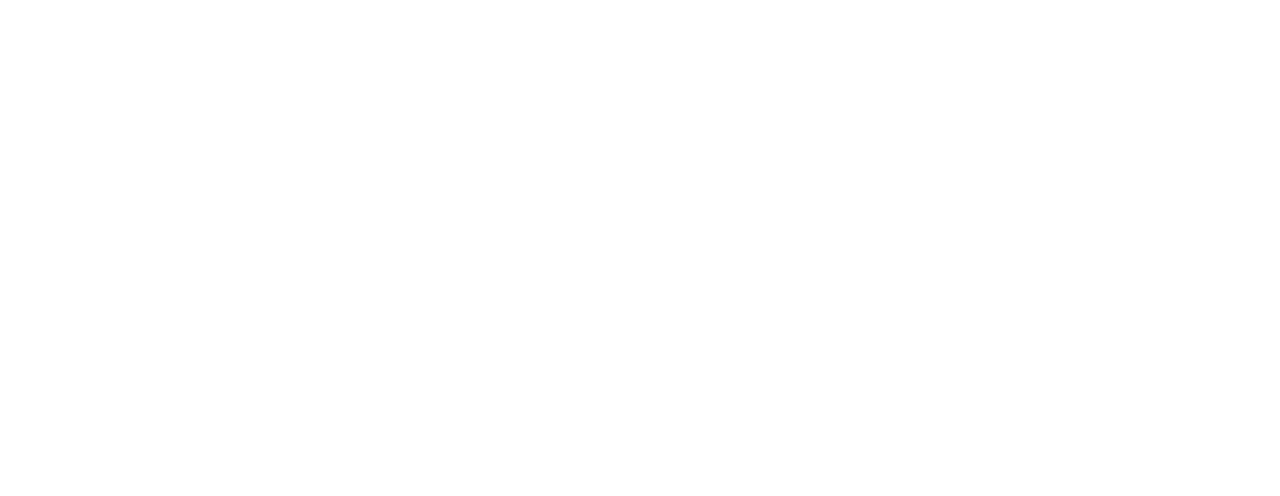
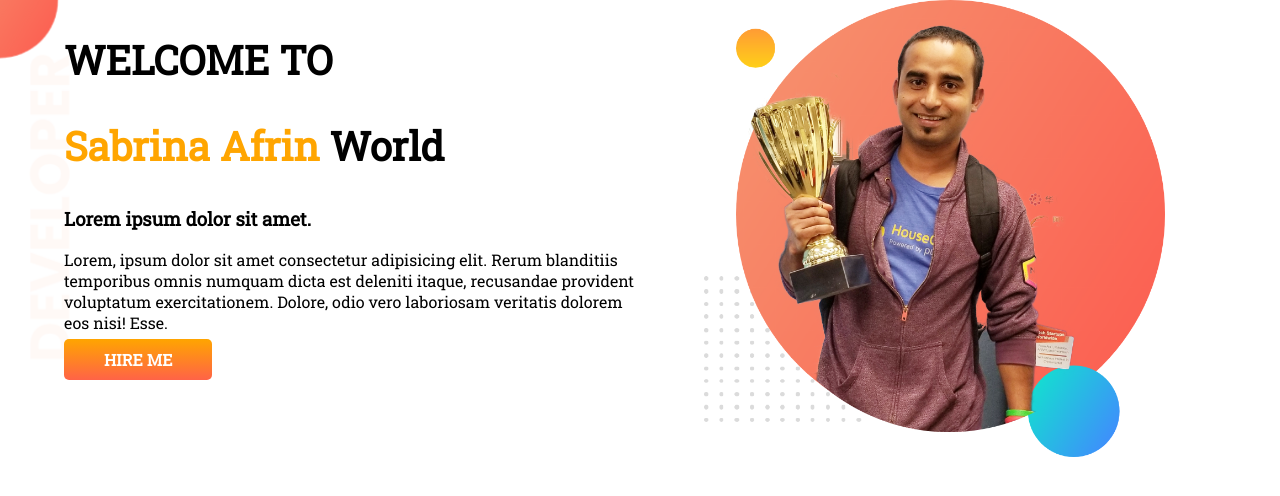
Before and after one commit to Sabrina304/My-Profile, a plain HTML site: page index.html in a window 1280 px wide. Drawn offline with Linux system fonts and the light colour scheme.

Commit message:
top banner added

```diff
--- a/index.html
+++ b/index.html
@@ -5,9 +5,23 @@
     <meta http-equiv="X-UA-Compatible" content="IE=edge">
     <meta name="viewport" content="width=device-width, initial-scale=1.0">
     <title>Sabrina Afrin </title>
+    <link rel="preconnect" href="https://fonts.googleapis.com">
+    <link rel="preconnect" href="https://fonts.gstatic.com" crossorigin>
+    <link href="https://fonts.googleapis.com/css2?family=Roboto+Slab&display=swap" rel="stylesheet">
     <link rel="stylesheet" href="style.css">
 </head>
 <body>
-
+     <section class="top-banner">
+    <div class="half-width">
+    <h1>WELCOME TO</h1>
+    <h1><span class="orange-color">Sabrina Afrin </span> World</h1>
+<h3>Lorem ipsum dolor sit amet.</h3>
+<p>Lorem, ipsum dolor sit amet consectetur adipisicing elit. Rerum blanditiis temporibus omnis numquam dicta est deleniti itaque, recusandae provident voluptatum exercitationem. Dolore, odio vero laboriosam veritatis dolorem eos nisi! Esse.</p>
+<a class="link-button" href="https://www.linkedin.com/in/sabrina-afrin/" target="blank">HIRE ME</a>
+</div>
+<div class="half-width">
+<img src="images/jhankar.png" alt="">
+</div>
+</section>
 </body>
 </html>
--- a/style.css
+++ b/style.css
@@ -0,0 +1,32 @@
+body{
+    font-family: 'Roboto Slab', serif;
+    margin: 0;
+}
+h1{
+    font-size: 40px;
+}
+.orange-color{
+    color: orange;
+}
+section{
+    display: flex;
+}
+.half-width{
+    width: 50%;
+    padding-left: 5%;
+}
+.half-width img{
+    width: 80%;
+}
+.link-button{
+    text-decoration: none;
+    background-image: linear-gradient(orange,tomato);
+    padding: 10px 40px;
+    color: white;
+    font-weight: 700;
+    border-radius: 5px;
+}
+.top-banner{
+    background-image: url(images/top-banner.png);
+    background-repeat: no-repeat;
+}
```
Also changed, not shown: images/dream-bg.png (added), images/exp-bg.png (added), images/jhankar.png (added), images/jhankar2.png (added), images/my-bg.png (added), images/my-bg2.png (added), images/top-banner.png (added), 7 other files.
